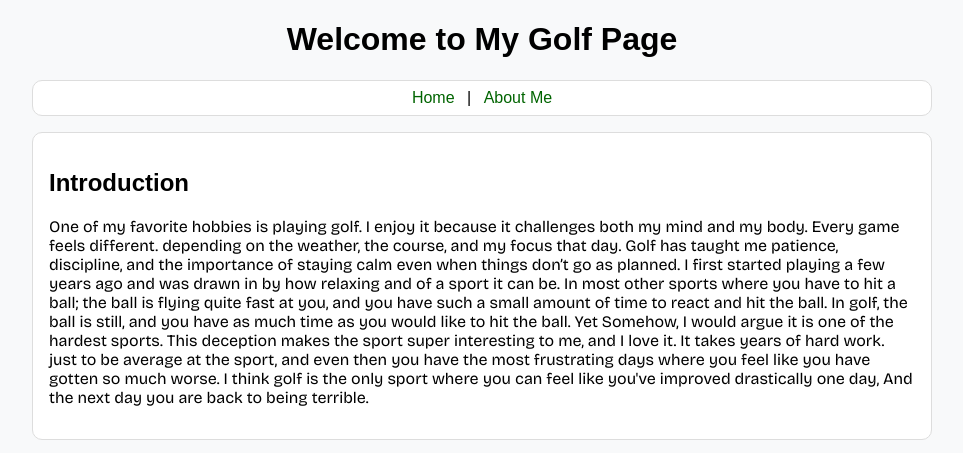
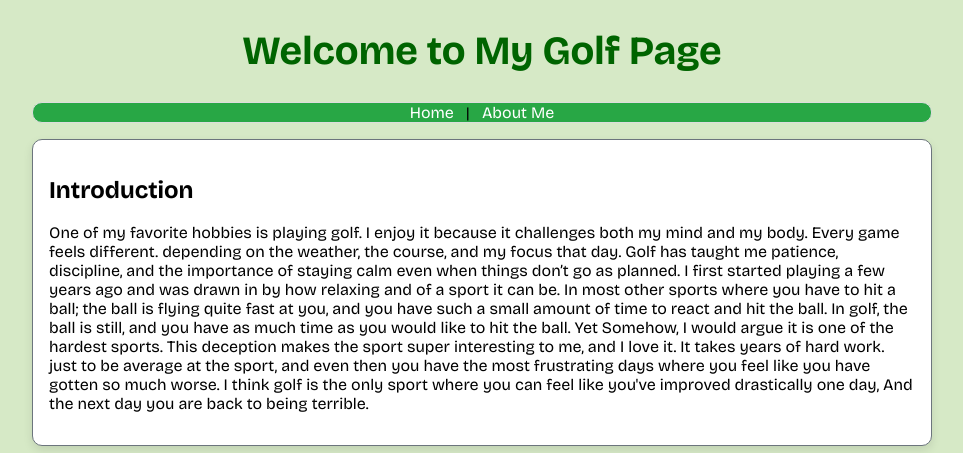
Before and after one commit to Justiniha1/justiniha1.github.io, a plain HTML site: page index.html in a window 1280 px wide. Shown: the top 453 px of the page, without its empty margins (158-1121 px from the left). Drawn offline with nearby package versions, Linux system fonts and the light colour scheme.

Commit message:
changed to a golf theme

```diff
--- a/styles.css
+++ b/styles.css
@@ -1,9 +1,6 @@
-/* Reset and basic setup */
-
-
 body {
-  background-color: #f8f9fa;
-  font-family: Arial, Helvetica, sans-serif;
+  background-color: #d6e9c6;
+  font-family: 'Bricolage Grotesque', sans-serif;
 }
 
 /* Page layout */
@@ -14,41 +11,48 @@ main {
   text-align: center;
 }
 
-.intro-text,
-.details-text {
-  font-family: 'Bricolage Grotesque', sans-serif;
+/* Text content boxes */
+.intro,
+.details-text,
+.list-block,
+.charts {
+  background-color: #ffffff;
+  border: 1px solid #6c757d;
+  border-radius: 10px;
+  padding: 1rem;
+  margin: 1rem auto;
+  text-align: left;
+  box-shadow: 0 4px 10px rgba(0, 0, 0, 0.1);
 }
 
 /* Navigation */
 .site-nav {
   margin: 1rem 0;
-  padding: 0.5rem;
-  background-color: white;
+  background-color: #28a745;
   border: 1px solid #ddd;
   border-radius: 10px;
 }
 
 .site-nav a {
-  color: #006400;
+  color: #ffffff;
   text-decoration: none;
   margin: 0 0.5rem;
 }
 
 .site-nav a:hover {
   text-decoration: underline;
+  color: #ffeb3b;
 }
 
-/* Text content boxes */
-.intro,
-.details-text,
-.list-block,
-.charts {
-  background-color: white;
-  border: 1px solid #ddd;
-  border-radius: 10px;
-  padding: 1rem;
-  margin: 1rem auto;
-  text-align: left;
+/* Heading styling */
+.main-heading {
+  font-size: 2.5rem;
+  color: #006400;
+}
+
+.sub-heading {
+  font-size: 1.8rem;
+  color: #28a745;
 }
 
 /* Images */
@@ -65,20 +69,20 @@ main {
 }
 
 .small-image img {
-  max-width: 300px;   /* smaller than the 750px default */
+  max-width: 300px;
 }
-
 
 /* Charts */
 .charts h1 {
   font-size: 1.3rem;
   margin: 0.5rem 0;
+  color: #006400;
 }
 
 #boxplot,
 #barplot,
 #lineplot {
-  background-color: #fff;
+  background-color: #ffffff;
   border: 1px dashed #ccc;
   border-radius: 8px;
   min-height: 250px;
@@ -109,4 +113,5 @@ main {
 
 .footer a:hover {
   text-decoration: underline;
+  color: #28a745;
 }
```
